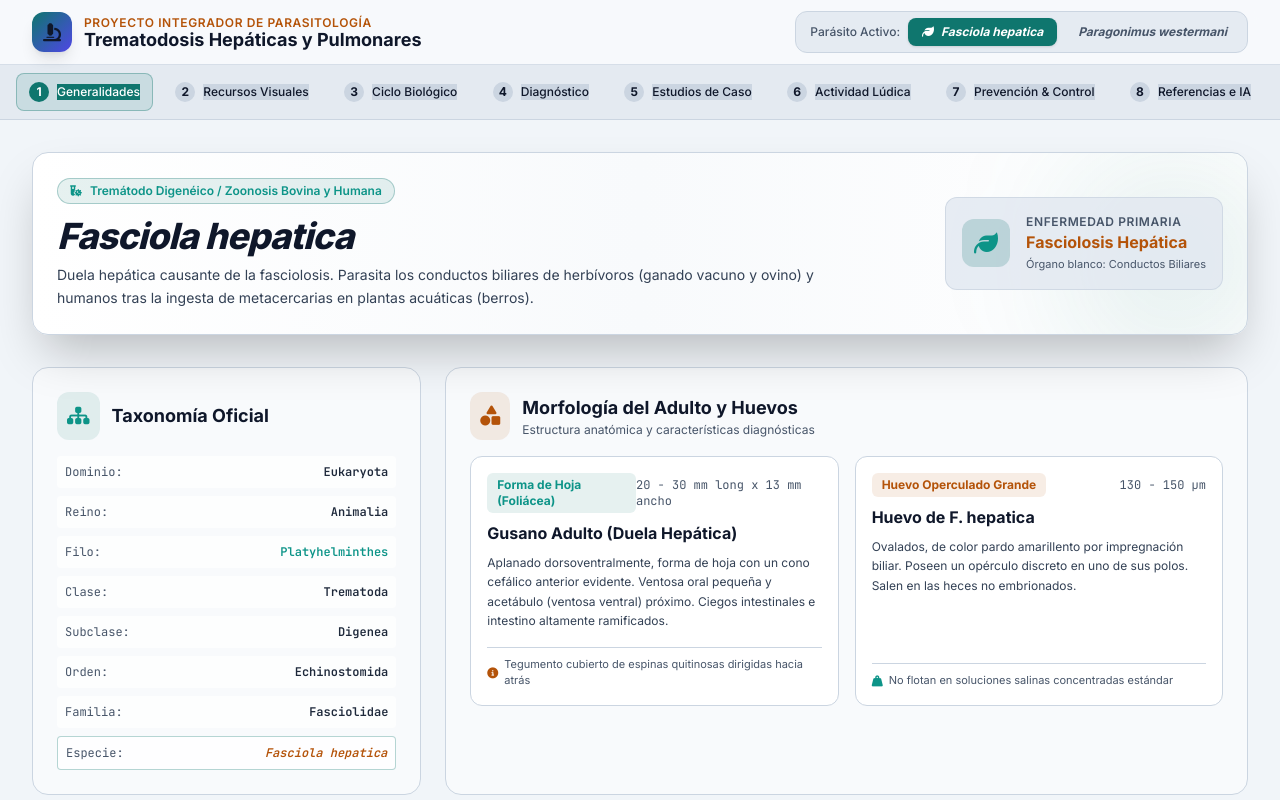
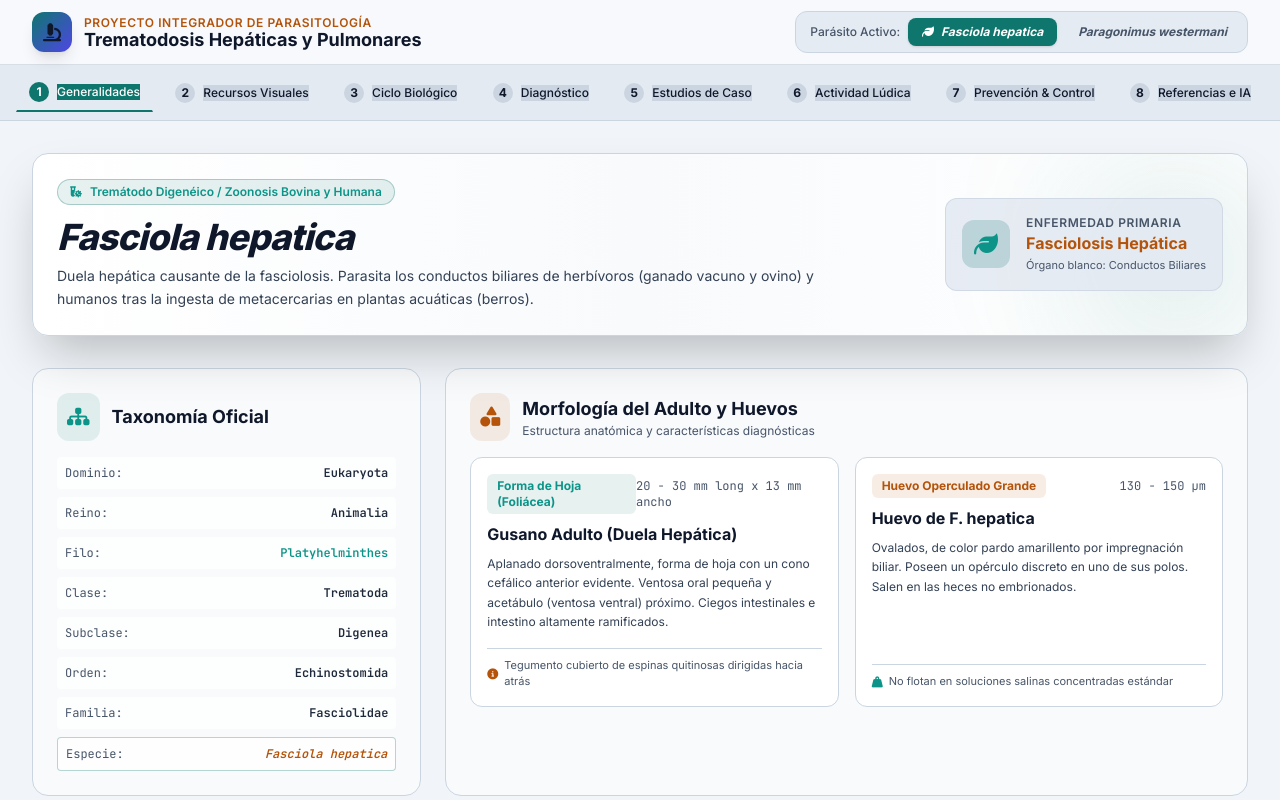
Before and after one commit to juanfelipesaran-cpu/Proyecto-Integrador-de-Parasitolog-a, a plain HTML site: page index.html in a window 1280 px wide. Shown: the top 800 px of the page. Drawn offline with nearby package versions, Linux system fonts and the light colour scheme.

Commit message:
Update active-tab styles for transparency and border

```diff
--- a/index.html
+++ b/index.html
@@ -60,10 +60,12 @@
             background: #0f766e;
         }
         .active-tab {
-            color: #0f766e !important;
-            background-color: rgba(15, 118, 110, 0.12) !important;
-            border-color: rgba(15, 118, 110, 0.35) !important;
-        }
+    color: #0f766e !important;
+    background-color: transparent !important;
+    border-color: transparent !important;
+    border-bottom: 2px solid #0f766e !important;
+    border-radius: 0 !important;
+}
         .glow-teal {
             box-shadow: 0 0 20px rgba(15, 118, 110, 0.15);
         }
```
